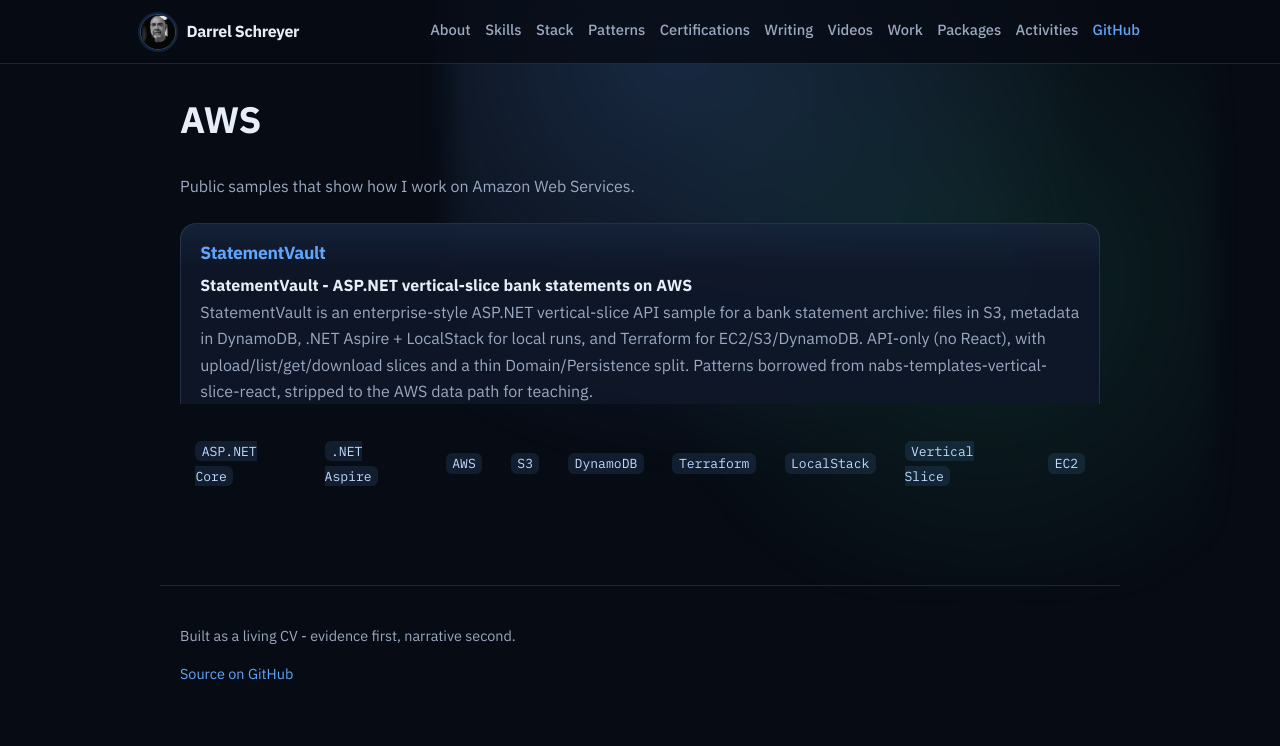
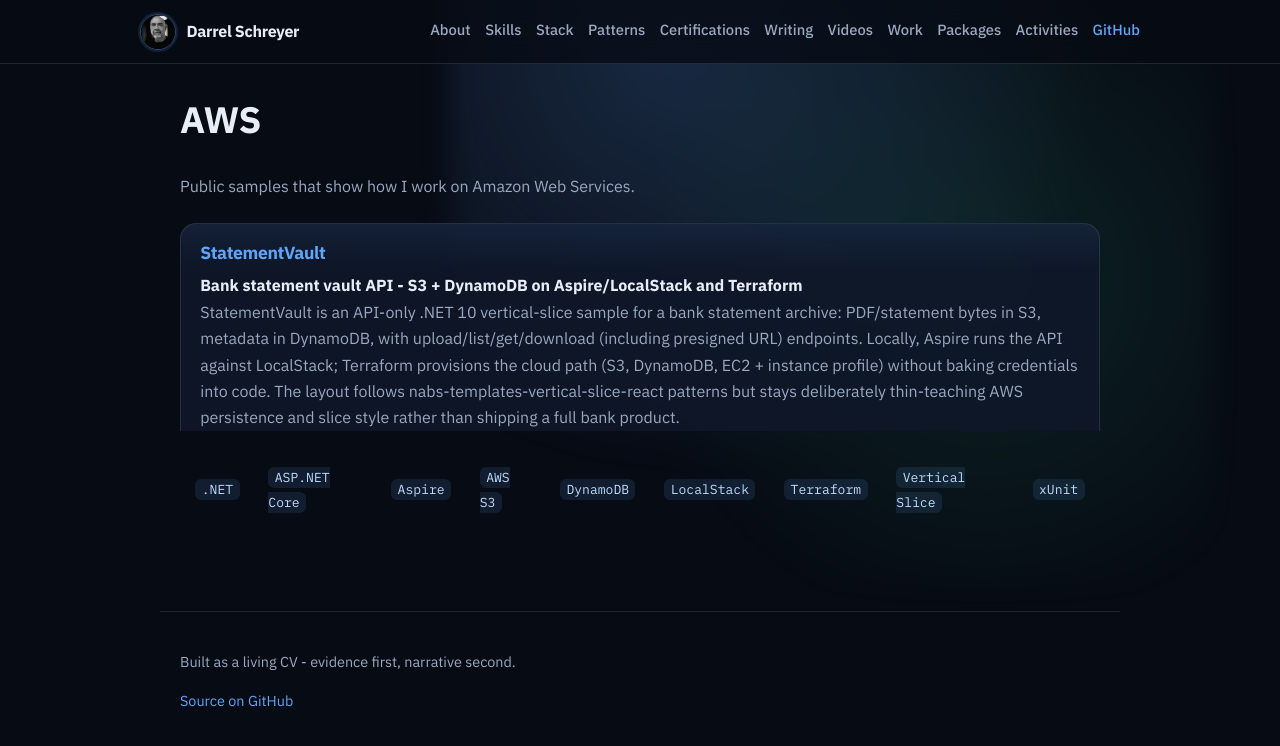
Before and after one commit to nabs-darrel-schreyer/aboutme, a Jekyll site: the page built from skills/aws.md, in a window 1280 px wide. Shown: the top 746 px of the page. Built offline with Jekyll 4.4.1, drawn with Linux system fonts in a browser that asks for light colours.

Commit message:
Polish StatementVault CV blurb from Summarise.

```diff
--- a/skills/aws.md
+++ b/skills/aws.md
@@ -10,8 +10,8 @@ Public samples that show how I work on Amazon Web Services.
 
 ### [StatementVault](https://github.com/nabs-darrel-schreyer/StatementVault)
 
-**StatementVault - ASP.NET vertical-slice bank statements on AWS**
+**Bank statement vault API - S3 + DynamoDB on Aspire/LocalStack and Terraform**
 
-StatementVault is an enterprise-style ASP.NET vertical-slice API sample for a bank statement archive: files in S3, metadata in DynamoDB, .NET Aspire + LocalStack for local runs, and Terraform for EC2/S3/DynamoDB. API-only (no React), with upload/list/get/download slices and a thin Domain/Persistence split. Patterns borrowed from nabs-templates-vertical-slice-react, stripped to the AWS data path for teaching.
+StatementVault is an API-only .NET 10 vertical-slice sample for a bank statement archive: PDF/statement bytes in S3, metadata in DynamoDB, with upload/list/get/download (including presigned URL) endpoints. Locally, Aspire runs the API against LocalStack; Terraform provisions the cloud path (S3, DynamoDB, EC2 + instance profile) without baking credentials into code. The layout follows nabs-templates-vertical-slice-react patterns but stays deliberately thin-teaching AWS persistence and slice style rather than shipping a full bank product.
 
-`ASP.NET Core` | `.NET Aspire` | `AWS` | `S3` | `DynamoDB` | `Terraform` | `LocalStack` | `Vertical Slice` | `EC2`
+`.NET` | `ASP.NET Core` | `Aspire` | `AWS S3` | `DynamoDB` | `LocalStack` | `Terraform` | `Vertical Slice` | `xUnit`
```
Also changed, not shown: skills/dotnet.md (+3 -3 lines).
